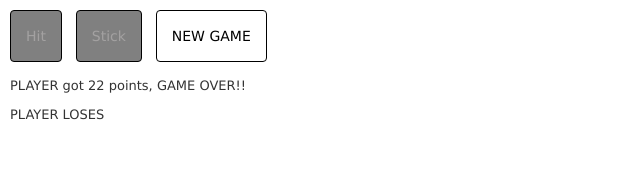
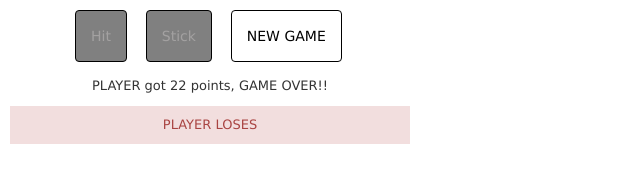
Before and after one commit to maciejk77/blackjack-js, a website: page index.html in a window 1280 px wide. Both pictures are taken after a click on the button "Hit". Shown: the whole page, without its empty margins (0-640 px from the left). Drawn offline with nearby package versions, Linux system fonts and the light colour scheme.

Commit message:
Bootstrap classess completed, card rendering to be done

```diff
--- a/app.js
+++ b/app.js
@@ -40,6 +40,7 @@ Game.prototype.hit = function(deck) {
       textEl.innerHTML = (this.name + ' got ' + this.result + ' points, a Blackjack!!');
       console.log(this.name + ' got ' + this.result + ' a Blackjack!!'); // to be removed
       this.name === 'PLAYER' ? winnerEl.innerHTML = this.name + ' WINS' : winnerEl.innerHTML = this.name + ' LOSES';
+      this.name === 'PLAYER' ? winnerEl.classList.add('alert-success') : winnerEl.classList.add('alert-danger');
       disableButtons();
 
   } else {
@@ -120,12 +121,17 @@ function getWinner() {
 
   if(player.result > dealer.result) {
     winnerEl.innerHTML = 'PLAYER WINS';
-    console.log('PLAYER WINS');
+    winnerEl.classList.add('alert-success');
+    console.log('WIN');
+
   } else if(player.result < dealer.result) {
     winnerEl.innerHTML = 'PLAYER LOSES';
-    console.log('PLAYER LOSES');
+    winnerEl.classList.add('alert-danger');
+    console.log('LOSS');
+
   } else {
-    winnerEl.innerHTML = 'DRAW!';
+    winnerEl.innerHTML = 'DRAW';
+    winnerEl.classList.add('alert-info');
     console.log('DRAW');
   }
 };
@@ -136,8 +142,12 @@ function resetAction() {
   hitButton.disabled = false;
   stickButton.disabled = false;
   deck = [];
+  winnerEl.innerHTML = '';
+  winnerEl.classList.remove('alert-success');
+  winnerEl.classList.remove('alert-info');
+  winnerEl.classList.remove('alert-danger');
   startGame();
-  winnerEl.innerHTML = '';
+
 };
 
 
--- a/index.html
+++ b/index.html
@@ -16,23 +16,26 @@
 </head>
 
 <body onload="startGame()">
-  <div class="layout-btn">
+
+    <div class="layout">
+      <div class="layout__button">
         <button class="js-hit button">hit</button>
       </div>
 
-  <div class="layout-btn">
+      <div class="layout__button">
         <button class="js-stick button">stick</button>
       </div>
 
-  <div class="layout-btn">
+      <div class="layout__button">
         <button class="js-reset button reset-button">new game</button>
       </div>
+    </div>
 
-  <div class="layout-msg">
+    <div class="layout__message">
       <div class="js-msg"></div>
     </div>
 
-  <div class="layout-display">
+    <div class="layout__display">
       <div class="js-display"></div>
     </div>
 
--- a/styles.css
+++ b/styles.css
@@ -1,16 +1,23 @@
-.layout-btn {
+.layout {
+  margin-left: 60px;
+}
+
+.layout__button {
   display: inline;
 }
 
-.layout-msg, .layout-display {
+.layout__message,
+.layout__display {
   margin: 10px 0 10px 10px;
   font-size: 13px;
   font-family: Verdana;
+  text-align: center;
+  width: 400px;
 }
 
 /* Base button styles - shared by all buttons */
 .button {
-  margin: 10px 0 5px 10px;
+  margin: 10px 0 5px 15px;
   padding: 15px;
   border: 1px solid black;
   border-radius: 4px;
@@ -30,3 +37,9 @@
   background-color: white;
   text-transform: uppercase;
 }
+
+.alert-danger,
+.alert-success,
+.alert-info {
+  padding: 10px 0;
+}
```
Lines whose indentation alone changed are shown as unchanged.
